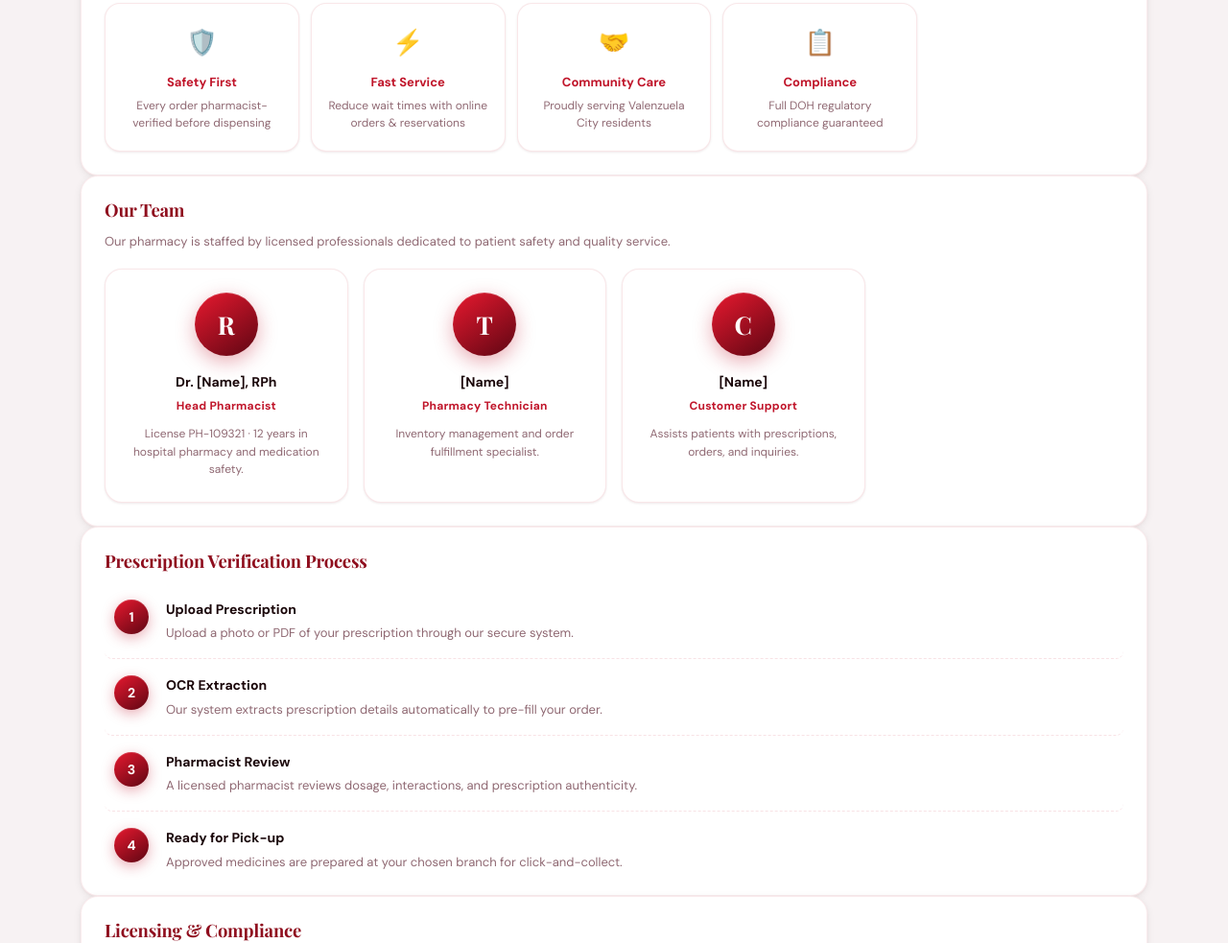
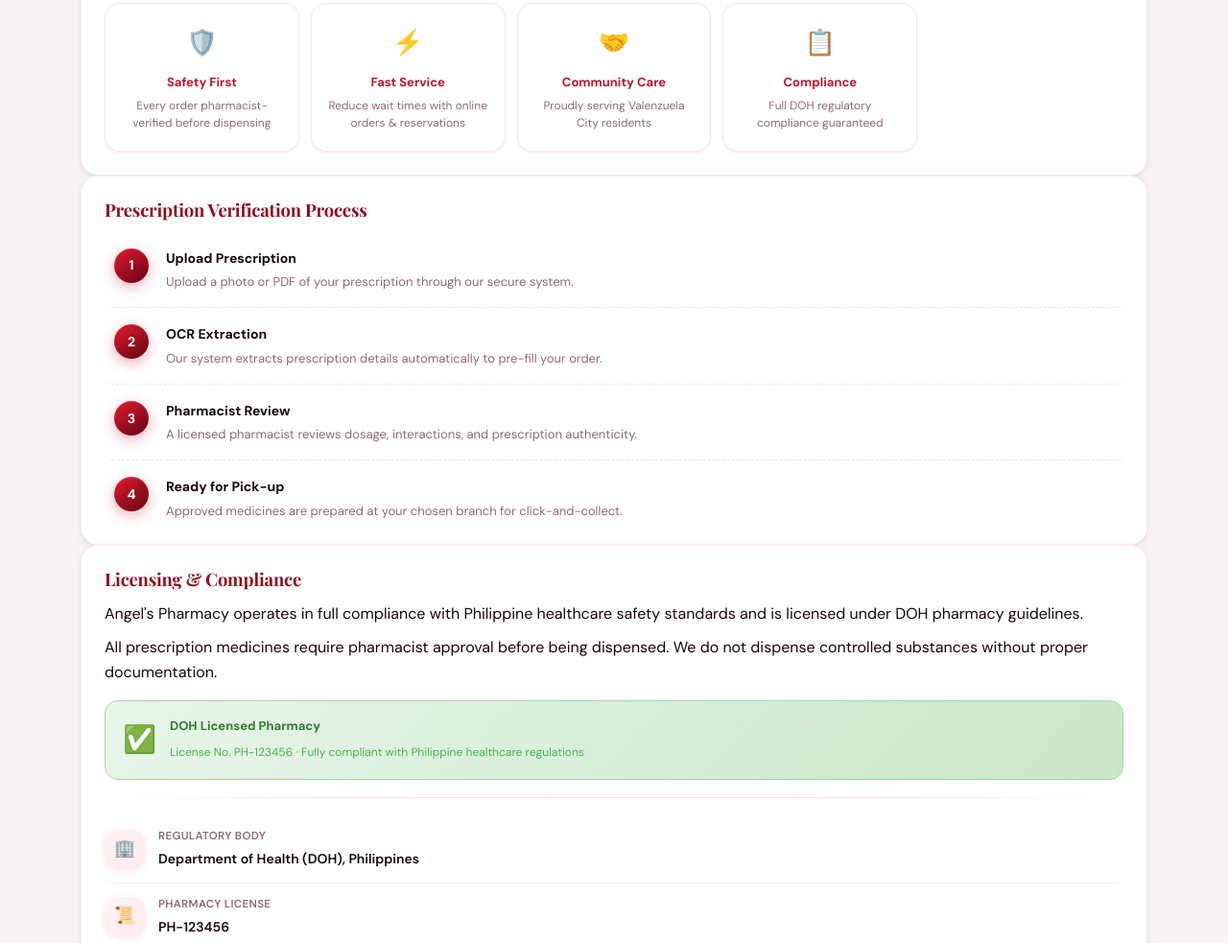
Before and after one commit to momspider/myangelspharmacy, a plain HTML site: page about.html in a window 1280 px wide. Shown: the part 935-1918 px from the top of the page at 96% size. Drawn offline with nearby package versions, Linux system fonts and the light colour scheme; a web font is replaced by a local one.

Commit message:
Updated contact info and removed team section

```diff
--- a/about.html
+++ b/about.html
@@ -123,32 +123,6 @@
         <div class="icon">📋</div>
         <div class="title">Compliance</div>
         <div class="desc">Full DOH regulatory compliance guaranteed</div>
-      </div>
-    </div>
-  </div>
-
-  <!-- OUR TEAM -->
-  <div class="card">
-    <h2>Our Team</h2>
-    <p class="muted" style="margin-bottom:0;">Our pharmacy is staffed by licensed professionals dedicated to patient safety and quality service.</p>
-    <div class="team-grid">
-      <div class="team-card">
-        <div class="team-avatar">R</div>
-        <div class="team-name">Dr. [Name], RPh</div>
-        <div class="team-role">Head Pharmacist</div>
-        <div class="team-desc">License PH-109321 · 12 years in hospital pharmacy and medication safety.</div>
-      </div>
-      <div class="team-card">
-        <div class="team-avatar">T</div>
-        <div class="team-name">[Name]</div>
-        <div class="team-role">Pharmacy Technician</div>
-        <div class="team-desc">Inventory management and order fulfillment specialist.</div>
-      </div>
-      <div class="team-card">
-        <div class="team-avatar">C</div>
-        <div class="team-name">[Name]</div>
-        <div class="team-role">Customer Support</div>
-        <div class="team-desc">Assists patients with prescriptions, orders, and inquiries.</div>
       </div>
     </div>
   </div>
```
Also changed, not shown: contact.html (+6 -13 lines).
